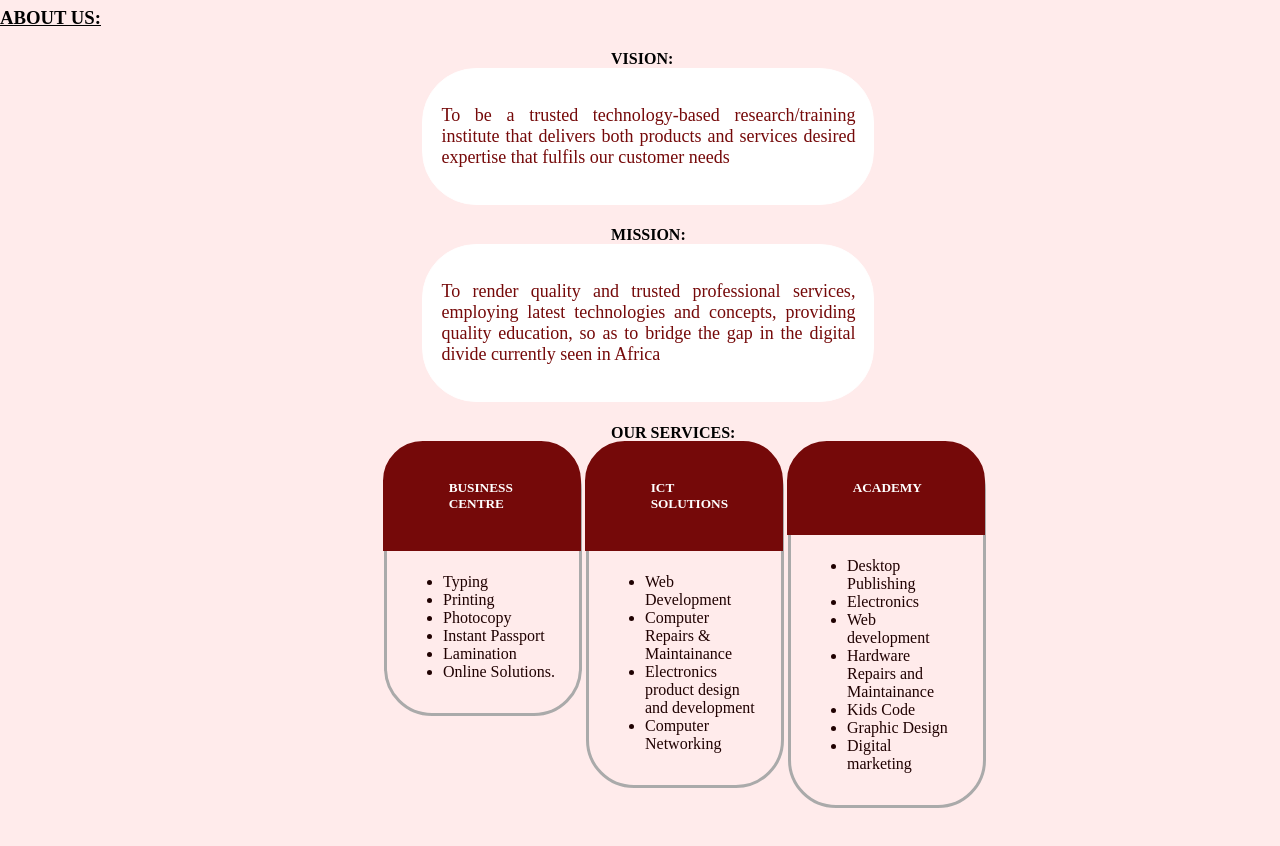
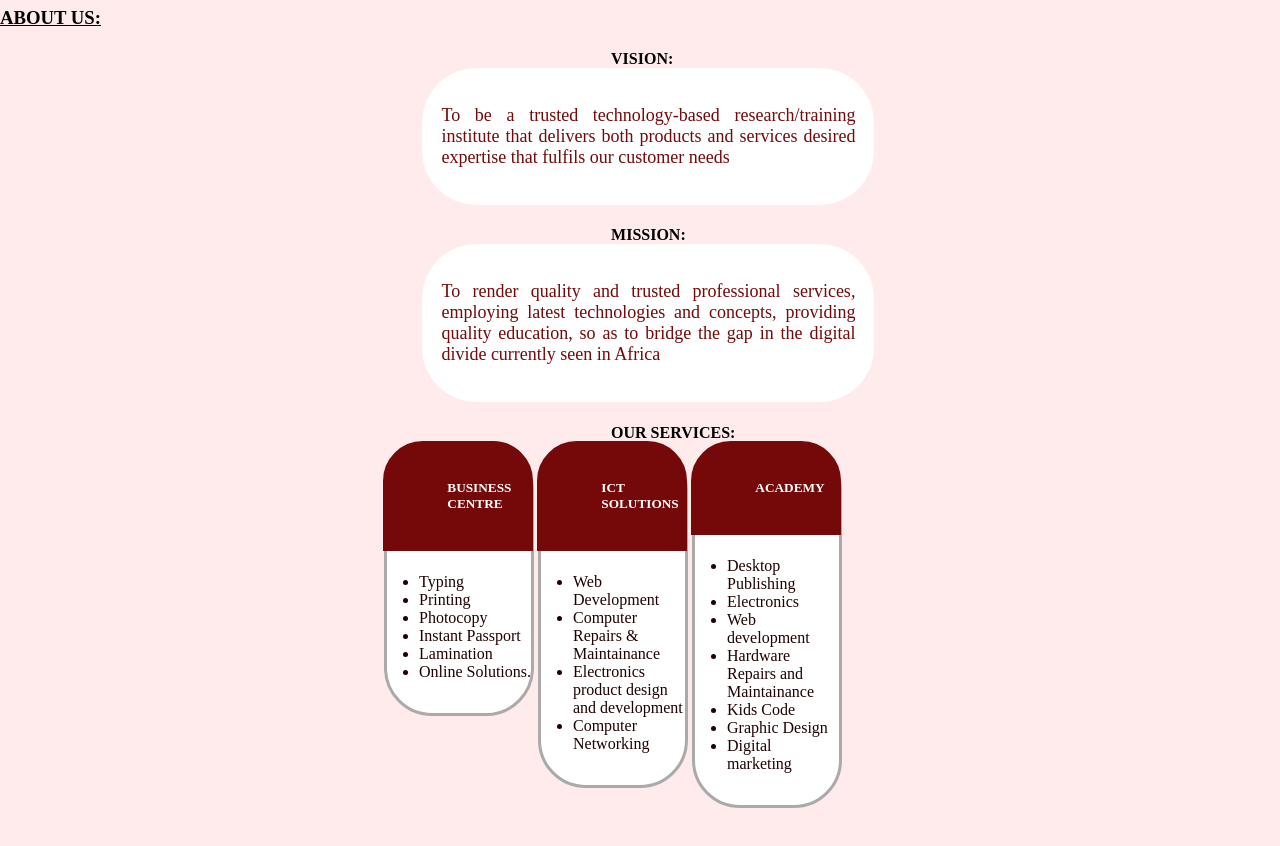
Before and after one commit to Cheta-coder/Banner-assignment, a plain HTML site: page index.html in a window 1280 px wide. Shown: the part 92-938 px from the top of the page. Drawn offline with Linux system fonts and the light colour scheme.

Commit message:
No much changes..

```diff
--- a/style.css
+++ b/style.css
@@ -46,6 +46,7 @@ ul{
 .services{
     list-style-type: disc;
     width: 7em;
+    padding-left: 1em;
 }
 
 .h4{
@@ -62,10 +63,11 @@ section{
     margin-right: 0em;
     padding: 1em;
     border: solid rgb(170, 170, 170);
-    width: 10em;
+    width: 7em;
     border-radius: 3em;
     box-shadow: 10em rgb(32, 1, 1);
     color: rgb(31, 1, 1);
+    background-color: white;
     font-weight: 100;
     vertical-align: top;
 }
@@ -86,13 +88,14 @@ section{
 
 
 h5{
-    padding-left: 2em;
+    padding-left: 1.9em;
+    padding-right: -1em;
     border: 3em solid rgb(117, 9, 9);
     border-radius: 3em;
     background-color: rgb(117, 9, 9);
     color: white;
     margin-top: -1.5em;
-    width: 7em;
+    width: 3.5em;
     margin-left: -1.5em;
     border-bottom-left-radius: 0em;
     border-bottom-right-radius: 0em;
```
